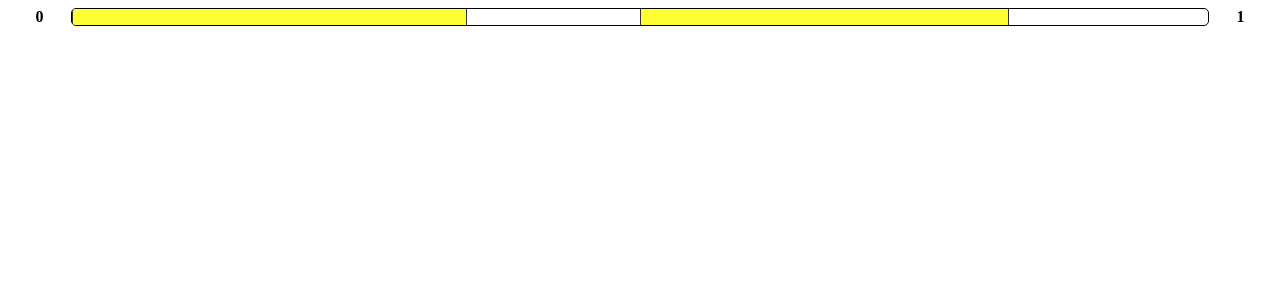
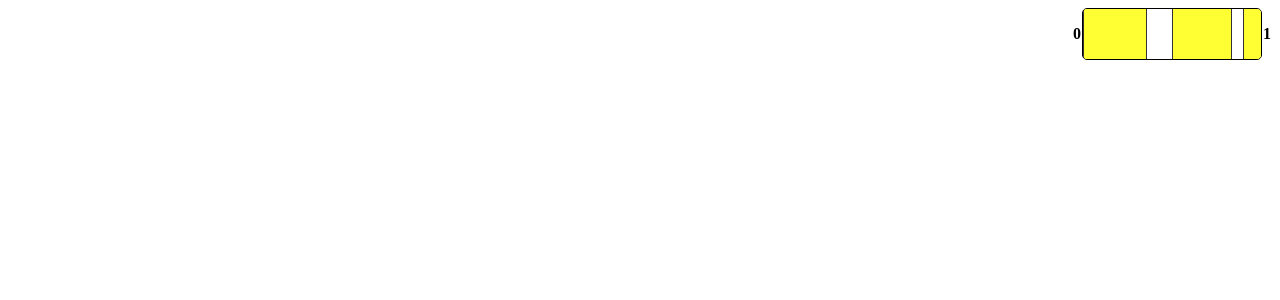
Before and after one commit to dzik1331/ng-intervals, an Angular app: page / in a window 1280 px wide. Shown: the top 300 px of the page. Built offline with nearby package versions, Linux system fonts and the light colour scheme.

Commit message:
height options, tooltip position

```diff
--- a/package.json
+++ b/package.json
@@ -1,6 +1,6 @@
 {
   "name": "ng-intervals",
-  "version": "1.0.0-beta.2",
+  "version": "1.0.0-beta.2b",
   "repository": {
     "type": "git",
     "url": "https://github.com/dzik1331/ng-intervals"
--- a/src/app/app.component.html
+++ b/src/app/app.component.html
@@ -1 +1,4 @@
-<intervals [tooltip]="true" [min]="0" [max]="1" [intervals]="intervals" [styleOptions]="{childIntervalColor: 'yellow', mainIntervalColor: 'white'}"></intervals>
+<div class="container">
+  <intervals [tooltip]="true" [min]="0" [max]="1" [intervals]="intervals"
+             [styleOptions]="{childIntervalColor: 'yellow', mainIntervalColor: 'white', mainIntervalHeight: '50'}"></intervals>
+</div>
--- a/src/app/app.component.scss
+++ b/src/app/app.component.scss
@@ -0,0 +1,5 @@
+.container {
+  width: 200px;
+  height: 150px;
+  float: right;
+}
--- a/src/app/app.component.ts
+++ b/src/app/app.component.ts
@@ -20,6 +20,12 @@ export class AppComponent {
       lowerClose: true,
       upper: 0.8234567342,
       upperClose: true
+    },
+    {
+      lower: 0.9,
+      lowerClose: true,
+      upper: 1,
+      upperClose: true
     }
   ];
 }
--- a/src/app/intervals/intervals.component.html
+++ b/src/app/intervals/intervals.component.html
@@ -1,4 +1,4 @@
-<div class="intervals-container">
+<div class="intervals-container" #mainContainer>
   <span id="min">{{min}}</span>
   <div class="intervals-handler" #intervalsHandler></div>
   <span id="max">{{max}}</span>
--- a/src/app/intervals/intervals.component.scss
+++ b/src/app/intervals/intervals.component.scss
@@ -2,7 +2,6 @@
   width: 100%;
   display: table;
   .intervals-handler {
-    min-height: 10px;
     width: 90%;
     display: table-cell;
     border: 0.5px solid black;
@@ -28,6 +27,7 @@
     font-weight: bold;
     display: table-cell;
     text-align: center;
+    vertical-align: middle;
   }
 
   #min {
--- a/src/app/intervals/intervals.component.ts
+++ b/src/app/intervals/intervals.component.ts
@@ -1,4 +1,4 @@
-import {AfterViewInit, Component, Input, OnInit, Renderer2, ViewChild} from '@angular/core';
+import {AfterViewInit, Component, ElementRef, Input, OnInit, Renderer2, ViewChild} from '@angular/core';
 import {isNullOrUndefined} from 'util';
 
 @Component({
@@ -14,8 +14,9 @@ export class IntervalsComponent implements OnInit, AfterViewInit {
   @Input() intervals: Intervals[] = [];
   @Input() styleOptions: StyleOptions = {};
   @Input() tooltip: boolean = false;
-  @ViewChild('intervalsHandler') intervalsHandler;
-  @ViewChild('intervalTooltip') intervalTooltip;
+  @ViewChild('intervalsHandler') intervalsHandler: ElementRef;
+  @ViewChild('intervalTooltip') intervalTooltip: ElementRef;
+  @ViewChild('mainContainer') mainContainer: ElementRef;
   public tooltipText: string;
 
   constructor(private renderer: Renderer2) {
@@ -27,6 +28,7 @@ export class IntervalsComponent implements OnInit, AfterViewInit {
 
   ngAfterViewInit(): void {
     this.renderer.setStyle(this.intervalsHandler.nativeElement, 'background', this.styleOptions.mainIntervalColor);
+    this.renderer.setStyle(this.intervalsHandler.nativeElement, 'height', this.styleOptions.mainIntervalHeight + 'px');
     this.addInterval(this.intervals);
   }
 
@@ -62,6 +64,7 @@ export class IntervalsComponent implements OnInit, AfterViewInit {
   private setDefaultStyle() {
     isNullOrUndefined(this.styleOptions.mainIntervalColor) ? this.setOptionValue('mainIntervalColor', 'blue') : null;
     isNullOrUndefined(this.styleOptions.childIntervalColor) ? this.setOptionValue('childIntervalColor', 'red') : null;
+    isNullOrUndefined(this.styleOptions.mainIntervalHeight) ? this.setOptionValue('mainIntervalHeight', '50px') : null;
   }
 
   private setOptionValue(key, value) {
@@ -80,8 +83,14 @@ export class IntervalsComponent implements OnInit, AfterViewInit {
   private intervalMouseEnter = (event) => {
     this.tooltipText = event.target.dataset.interval;
     this.renderer.setStyle(this.intervalTooltip.nativeElement, 'display', 'block');
-    this.renderer.setStyle(this.intervalTooltip.nativeElement, 'top', event.clientY + 'px');
-    this.renderer.setStyle(this.intervalTooltip.nativeElement, 'left', event.clientX + 'px');
+    setTimeout(() => {
+      this.renderer.setStyle(this.intervalTooltip.nativeElement, 'top', event.clientY + 'px');
+      if (event.clientX + this.intervalTooltip.nativeElement.offsetWidth > window.innerWidth) {
+        this.renderer.setStyle(this.intervalTooltip.nativeElement, 'left', (window.innerWidth - this.intervalTooltip.nativeElement.offsetWidth - 25) + 'px');
+      } else {
+        this.renderer.setStyle(this.intervalTooltip.nativeElement, 'left', event.clientX + 'px');
+      }
+    });
   };
 
   private intervalMouseLeave = () => {
@@ -101,6 +110,7 @@ export interface Intervals {
 
 export interface StyleOptions {
   mainIntervalColor?: string;
+  mainIntervalHeight?: string;
   childIntervalColor?: string;
 }
 
```
Also changed, not shown: 1 other file (tests, documents, lock files or other folders).
